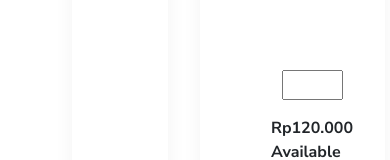
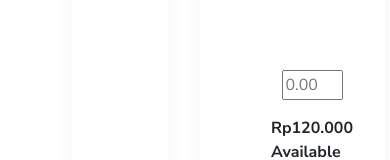
Before and after one commit to prasetyoow/dicurre-reactjs, a React (Create React App) app: page /Transfer in a window 390 px wide. Shown: the part 761-921 px from the top of the page. Built offline with nearby package versions, Linux system fonts and the light colour scheme.

Commit message:
edited for mobile responsive

```diff
--- a/src/components/Modal.js
+++ b/src/components/Modal.js
@@ -15,7 +15,7 @@ function ConfirmPIN() {
 
   return (
     <>
-      <Button variant="primary" size="lg" onClick={handleShow}>
+      <Button className="fw-bold button-login" size="lg" onClick={handleShow}>
         Confirm
       </Button>
 
@@ -28,27 +28,27 @@ function ConfirmPIN() {
             <div className="d-flex justify-content-center flex-row gap-3 pin-wrap">
 
                  <div className="d-flex align-items-center pin-border">
-                    <input type="number" className="pin-num" maxlength="1" min="0" max="9"/>
+                    <input type="number" className="pin-num text-center" maxlength="1" min="0" max="9"/>
                  </div>
 
                 <div className="d-flex align-items-center pin-border">
-                    <input type="number" className="pin-num" maxlength="1" min="0" max="9"/>
+                    <input type="number" className="pin-num text-center" maxlength="1" min="0" max="9"/>
                 </div>
 
                 <div className="d-flex align-items-center pin-border">
-                    <input type="number" className="pin-num" maxlength="1" min="0" max="9"/>
+                    <input type="number" className="pin-num text-center" maxlength="1" min="0" max="9"/>
                 </div>
 
                 <div className="d-flex align-items-center pin-border">
-                    <input type="number" className="pin-num" maxlength="1" min="0" max="9"/>
+                    <input type="number" className="pin-num text-center" maxlength="1" min="0" max="9"/>
                 </div>
 
                 <div className="d-flex align-items-center pin-border">
-                    <input type="number" className="pin-num" maxlength="1" min="0" max="9"/>
+                    <input type="number" className="pin-num text-center" maxlength="1" min="0" max="9"/>
                 </div>
 
                 <div className="d-flex align-items-center pin-border">
-                    <input type="number" className="pin-num" maxlength="1" min="0" max="9"/>
+                    <input type="number" className="pin-num text-center" maxlength="1" min="0" max="9"/>
                 </div>
 
               </div>
@@ -61,7 +61,7 @@ function ConfirmPIN() {
           </Button>
           </Link>
           <Link to="/StatusSuccess" >
-          <Button variant="success" className="fw-bold button-login" onClick={handleClose}>
+          <Button variant="success" onClick={handleClose}>
             Confirm
           </Button>
           </Link>
--- a/src/pages/ChangePIN.js
+++ b/src/pages/ChangePIN.js
@@ -35,22 +35,22 @@ function ChangePIN() {
               <div className="d-flex flex-column p-5 m-5 gap-5">
                 <div className="d-flex justify-content-center flex-row gap-5 pin-wrap">
                   <div className="d-flex align-items-center pin-border">
-                    <input type="number" className="pin-num" maxlength="1" min="0" max="9"/>
+                    <input type="text" className="pin-num text-center" maxlength="1" min="0" max="9"/>
                   </div>
                   <div className="d-flex align-items-center pin-border">
-                    <input type="number" className="pin-num" maxlength="1" min="0" max="9"/>
+                    <input type="text" className="pin-num text-center" maxlength="1" min="0" max="9"/>
                   </div>
                   <div className="d-flex align-items-center pin-border">
-                    <input type="number" className="pin-num" maxlength="1" min="0" max="9"/>
+                    <input type="text" className="pin-num text-center" maxlength="1" min="0" max="9"/>
                   </div>
                   <div className="d-flex align-items-center pin-border">
-                    <input type="number" className="pin-num" maxlength="1" min="0" max="9"/>
+                    <input type="text" className="pin-num text-center" maxlength="1" min="0" max="9"/>
                   </div>
                   <div className="d-flex align-items-center pin-border">
-                    <input type="number" className="pin-num" maxlength="1" min="0" max="9"/>
+                    <input type="text" className="pin-num text-center" maxlength="1" min="0" max="9"/>
                   </div>
                   <div className="d-flex align-items-center pin-border">
-                    <input type="number" className="pin-num" maxlength="1" min="0" max="9"/>
+                    <input type="text" className="pin-num text-center" maxlength="1" min="0" max="9"/>
                   </div>
                 </div>
 
--- a/src/pages/CreatePin.js
+++ b/src/pages/CreatePin.js
@@ -15,16 +15,16 @@ function CreatePin() {
           <div className="d-flex flex-column align-items-center">
               <div>
                   <div className="d-flex justify-content-start">
-                    <span className="fs-2 fw-bold">Zwallet</span>
+                    <span className="fs-2 fw-bold logo-mobile">Zwallet</span>
                   </div>
-                  <div>
+                  <div className="bg-phone">
                     <img src={Imgdb} alt="phone-db" />
                   </div>
               </div>
 
               <div className ="d-flex flex-column gap-5 text-content">
-                <span className ="fs-3 fw-bold">App that Covering Banking Needs.</span>
-                <p className ="fw-normal">Zwallet is an application that focussing in banking needs for all users <br/> in the world. Always updated and always following world trends. <br/> 5000+ users registered in Zwallet everyday with worldwide <br/> users coverage. </p>
+                <span className ="fs-3 fw-bold bg-phone">App that Covering Banking Needs.</span>
+                <p className ="fw-normal bg-phone">Zwallet is an application that focussing in banking needs for all users <br/> in the world. Always updated and always following world trends. <br/> 5000+ users registered in Zwallet everyday with worldwide <br/> users coverage. </p>
               </div>
             </div>
         </Col>
@@ -32,29 +32,29 @@ function CreatePin() {
             <h3 className="text-start fs-3 fw-bold">Secure Your Account, Your Wallet, <br/> and Your Data With 6 Digits PIN <br/> That You Created Yourself.</h3>
             <p className="text-start fw-normal text-muted">Create 6 digits pin to secure all your money and your data in <br/> Zwallet app. Keep it secret and don't tell anyone about your <br/> Zwallet account password and the PIN.</p>
 
-            <div className="d-flex justify-content-center flex-row gap-5 pin-wrap">
+            <div className="d-flex justify-content-center w-auto mx-auto flex-row gap-4 pin-wrap">
               <div className="d-flex align-items-center pin-border">
-                <input type="number" className="pin-num" maxlength="1" min="0" max="9"/>
+                <input type="text" className="pin-num text-center" maxlength="1" min="0" max="9"/>
               </div>
               <div className="d-flex align-items-center pin-border">
-                <input type="number" className="pin-num" maxlength="1" min="0" max="9"/>
+                <input type="text" className="pin-num text-center" maxlength="1" min="0" max="9"/>
               </div>
               <div className="d-flex align-items-center pin-border">
-                <input type="number" className="pin-num" maxlength="1" min="0" max="9"/>
+                <input type="text" className="pin-num text-center" maxlength="1" min="0" max="9"/>
               </div>
               <div className="d-flex align-items-center pin-border">
-                <input type="number" className="pin-num" maxlength="1" min="0" max="9"/>
+                <input type="text" className="pin-num text-center" maxlength="1" min="0" max="9"/>
               </div>
               <div className="d-flex align-items-center pin-border">
-                <input type="number" className="pin-num" maxlength="1" min="0" max="9"/>
+                <input type="text" className="pin-num text-center" maxlength="1" min="0" max="9"/>
               </div>
               <div className="d-flex align-items-center pin-border">
-                <input type="number" className="pin-num" maxlength="1" min="0" max="9"/>
+                <input type="text" className="pin-num text-center" maxlength="1" min="0" max="9"/>
               </div>
             </div>
 
             <Link to="/createPinSuccess" className="text-decoration-none">
-              <div className="d-grid mt-5">
+              <div className="d-grid mx-auto col-lg-8 mt-5">
                 <button className="btn btn-primary btn-lg fw-bold button-login">Confirm</button>
               </div>
             </Link>
--- a/src/pages/CreatePinSuccess.js
+++ b/src/pages/CreatePinSuccess.js
@@ -16,20 +16,20 @@ function CreatePinSucess() {
           <div className="d-flex flex-column align-items-center">
               <div>
                   <div className="d-flex justify-content-start">
-                    <span className="fs-2 fw-bold">Zwallet</span>
+                    <span className="fs-2 fw-bold logo-mobile">Zwallet</span>
                   </div>
-                  <div>
+                  <div className="bg-phone">
                     <img src={Imgdb} alt="phone-db" />
                   </div>
               </div>
 
               <div className ="d-flex flex-column gap-5 text-content">
-                <span className ="fs-3 fw-bold">App that Covering Banking Needs.</span>
-                <p className ="fw-normal">Zwallet is an application that focussing in banking needs for all users <br/> in the world. Always updated and always following world trends. <br/> 5000+ users registered in Zwallet everyday with worldwide <br/> users coverage. </p>
+                <span className ="fs-3 fw-bold bg-phone">App that Covering Banking Needs.</span>
+                <p className ="fw-normal bg-phone">Zwallet is an application that focussing in banking needs for all users <br/> in the world. Always updated and always following world trends. <br/> 5000+ users registered in Zwallet everyday with worldwide <br/> users coverage. </p>
               </div>
             </div>
         </Col>
-        <Col className="col-5 px-5 auth-from-wraper d-flex flex-column gap-5">
+        <Col className="px-5 auth-from-wraper d-flex flex-column gap-5">
           <div className="d-flex justify-content-center align-items-center success-wrap">
             <FiCheck size={50} className="text-muted"/>
           </div>
--- a/src/pages/Login.js
+++ b/src/pages/Login.js
@@ -69,21 +69,21 @@ function Login() {
     {location.state?.errorMsg && (
         <Alert className="m-0 sticky-top" variant="danger">{location.state.errorMsg}</Alert>
     )}
-      <Row className="min-vh-100 mw-100" >
-        <Col className="d-flex flex-column gap-5 background-auth" >
+      <Row className="min-vh-100 mw-100">
+        <Col className="d-flex flex-column gap-5 background-auth">
           <div className="d-flex flex-column align-items-center">
               <div>
                   <div className="d-flex justify-content-start">
-                    <span className="fs-2 fw-bold">Zwallet</span>
+                    <span className="fs-2 fw-bold logo-mobile">Zwallet</span>
                   </div>
-                  <div>
+                  <div className="bg-phone">
                     <img src={Imgdb} alt="phone-db" />
                   </div>
               </div>
 
               <div className ="d-flex flex-column gap-5 text-content">
-                <span className ="fs-3 fw-bold">App that Covering Banking Needs.</span>
-                <p className ="fw-normal">Zwallet is an application that focussing in banking needs for all users <br/> in the world. Always updated and always following world trends. <br/> 5000+ users registered in Zwallet everyday with worldwide <br/> users coverage. </p>
+                <span className ="fs-3 fw-bold bg-phone">App that Covering Banking Needs.</span>
+                <p className ="fw-normal bg-phone">Zwallet is an application that focussing in banking needs for all users <br/> in the world. Always updated and always following world trends. <br/> 5000+ users registered in Zwallet everyday with worldwide <br/> users coverage. </p>
               </div>
             </div>
         </Col>
--- a/src/pages/Transfer.js
+++ b/src/pages/Transfer.js
@@ -45,7 +45,7 @@ function Transfer() {
 
                <div className="d-flex flex-column gap-3 align-items-center p-5 m-5">
                 <div>
-                  <input type="number" maxlength="2" min="0" max="100"/>
+                  <input type="number" placeholder="0.00" maxlength="2" min="0" max="100"/>
                 </div>
                 <div>
                   <span>Rp120.000 Available</span>
```
Also changed, not shown: src/pages/ForgotPassword.js (+5 -5 lines), src/pages/ResetPassword.js (+5 -5 lines), src/pages/Signup.js (+5 -5 lines).
